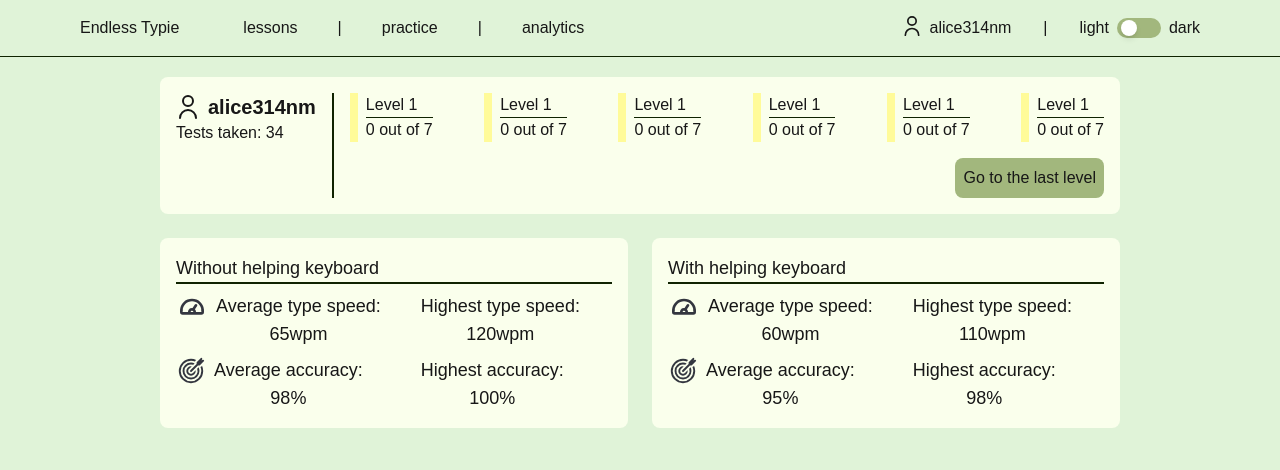
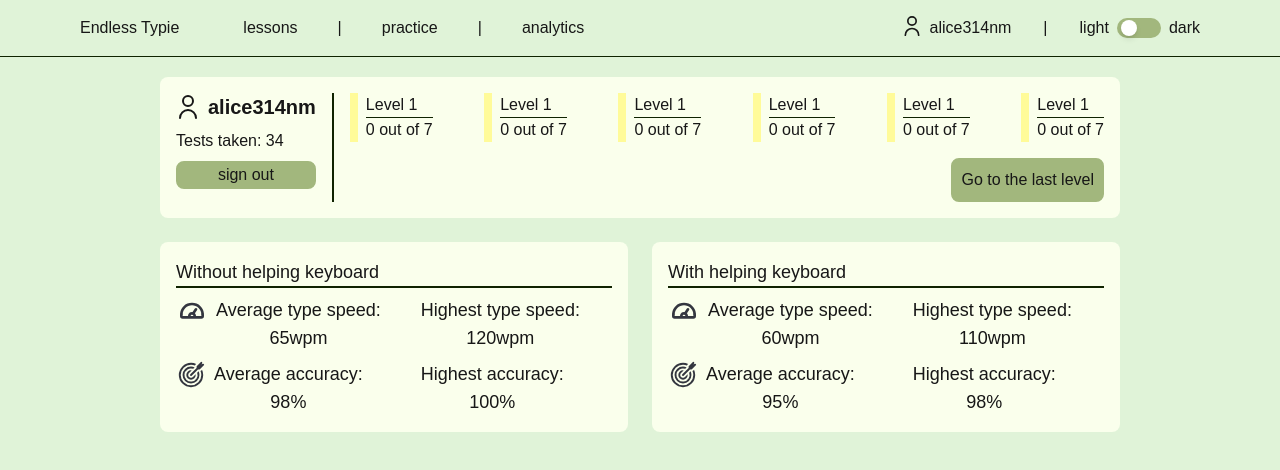
Before and after one commit to alice314nm/endless-typie, a Next.js app: page /analytics in a window 1280 px wide. Shown: the top 470 px of the page. Built offline with nearby package versions, Linux system fonts and the light colour scheme; no server answers.

Commit message:
adds firebase and goggle sign in method

```diff
--- a/app/_components/user-card.js
+++ b/app/_components/user-card.js
@@ -3,7 +3,7 @@ import React from 'react'
 export default function UserCard({userName, testsNumber}){
     return(
         <div className="flex flex-row bg-lightestGreen rounded-lg gap-4 p-4 w-full dark:bg-red dark:text-lightestRed">
-            <div className="flex flex-col border-r-2 border-r-darkGreen pr-4 dark:border-r-lightestRed">
+            <div className="flex flex-col border-r-2 gap-2 border-r-darkGreen pr-4 dark:border-r-lightestRed">
               <div className="flex flex-row items-center gap-2">
                 <svg
                   xmlns="http://www.w3.org/2000/svg"
@@ -19,6 +19,7 @@ export default function UserCard({userName, testsNumber}){
                 <h2 className="text-xl font-bold">{userName}</h2>
               </div>
               <p>Tests taken: {testsNumber}</p>
+              <button className='bg-green border-2 border-green rounded-lg dark:bg-lightRed hover:bg-lightestGreen dark:hover:bg-red dark:border-lightRed'>sign out</button>
             </div>
 
             <div className="flex flex-col justify-between w-full gap-4 items-end">
@@ -51,7 +52,7 @@ export default function UserCard({userName, testsNumber}){
               </div>
 
               {/* Go to last level */}
-              <a className="p-2 bg-green rounded-lg hover:cursor dark:bg-lightRed">Go to the last level</a>
+              <a className="p-2 bg-green border-2 border-green rounded-lg hover:cursor dark:border-lightRed dark:hover:bg-red dark:bg-lightRed">Go to the last level</a>
             </div>
           </div>
     );
--- /dev/null
+++ b/app/_utils/auth-context.js
@@ -0,0 +1,42 @@
+"use client";
+
+import { useContext, createContext, useState, useEffect } from "react";
+import {
+  signInWithPopup,
+  signOut,
+  onAuthStateChanged,
+  GoogleAuthProvider ,
+} from "firebase/auth";
+import { auth } from "./firebase";
+
+const AuthContext = createContext();
+
+export const AuthContextProvider = ({ children }) => {
+    const [user, setUser] = useState(null);
+
+    const googleSignIn = () => {
+        const provider = new GoogleAuthProvider();
+        return signInWithPopup(auth, provider);
+    };
+
+    const firebaseSignOut = () => {
+        return signOut(auth);
+    };
+
+    useEffect(() => {
+        const unsubscribe = onAuthStateChanged(auth, (currentUser) => {
+            setUser(currentUser);
+    });
+    return () => unsubscribe();
+    }, [user]);
+
+    return (
+        <AuthContext.Provider value={{ user, googleSignIn, firebaseSignOut }}>
+            {children}
+        </AuthContext.Provider>
+  );
+}
+
+export const useUserAuth = () => {
+  return useContext(AuthContext);
+};
--- /dev/null
+++ b/app/_utils/firebase.js
@@ -0,0 +1,21 @@
+// Import the functions you need from the SDKs you need
+import { initializeApp } from "firebase/app";
+// TODO: Add SDKs for Firebase products that you want to use
+// https://firebase.google.com/docs/web/setup#available-libraries
+import { getAuth } from "firebase/auth";
+
+
+// Your web app's Firebase configuration
+const firebaseConfig = {
+    apiKey: "AIzaSyC6bkNaLL9NX5Ty8tSV7dRTFEFI6tYz6Ig",
+    authDomain: "endless-typie.firebaseapp.com",
+    projectId: "endless-typie",
+    storageBucket: "endless-typie.firebasestorage.app",
+    messagingSenderId: "373345083487",
+    appId: "1:373345083487:web:0f9d081af74d555cdffbea"
+  };
+
+
+// Initialize Firebase
+const app = initializeApp(firebaseConfig);
+export const auth = getAuth(app)
--- a/app/layout.js
+++ b/app/layout.js
@@ -1,5 +1,6 @@
 import localFont from "next/font/local";
 import "./globals.css";
+import { AuthContextProvider } from "./_utils/auth-context";
 
 const geistSans = localFont({
   src: "./fonts/GeistVF.woff",
@@ -19,11 +20,18 @@ export const metadata = {
 
 export default function RootLayout({ children }) {
   return (
-    <html lang="en">
+    <html lang="en" style={{ margin: 0, padding: 0, width: "100%", height: "100%" }}>
       <body
-        className={`${geistSans.variable} ${geistMono.variable} antialiased`}
+        className={`${geistSans.variable} ${geistMono.variable}`}
+        style={{
+          margin: 0,
+          padding: 0,
+          width: "100%",
+          height: "100%",
+          overflow: "hidden",
+        }}
       >
-        {children}
+        <AuthContextProvider>{children}</AuthContextProvider>
       </body>
     </html>
   );
--- a/app/login/page.js
+++ b/app/login/page.js
@@ -1,6 +1,11 @@
 import Header from "../_components/header";
+// import { useUserAuth } from "./_utils/auth-context";
 
 export default function Page() {
+
+  // const { user, gitHubSignIn, firebaseSignOut } = useUserAuth();
+
+
   return (
     <main className="h-screen dark:bg-darkRed flex flex-col dark:text-lightestRed">
       <Header />
--- a/app/signin/page.js
+++ b/app/signin/page.js
@@ -1,18 +1,33 @@
+'use client'
+
 import Header from "../_components/header";
+import { useUserAuth } from "../_utils/auth-context";
 
 export default function Home() {
+  const { user, googleSignIn, firebaseSignOut } = useUserAuth();
+
+
   return (
     <main className="h-screen dark:bg-darkRed flex flex-col dark:text-lightestRed">
       <Header />
-      <form className="flex flex-col mt-16 gap-2 items-center justify-center">
+
+      {user ? (
+        <div>
+          <p>You're already signed in</p>
+          <button onClick={firebaseSignOut}>sign out</button>
+        </div>
+
+      )
+      : (
+      <div className="flex flex-col mt-16 gap-2 items-center justify-center">
         <h2 className="text-xl">Sign in</h2>
-
-        <button className="mt-2 dark:border-lightestRed dark:hover:bg-red dark:hover:text-lightestRed hover:bg-lightGreen bg-white flex flex-row p-2 items-center justify-center gap-2 border rounded-full border-darkGreen w-72 dark:bg-darkRed dark:text-lightestRed">
+        <button onClick={googleSignIn} className="mt-2 dark:border-lightestRed dark:hover:bg-red dark:hover:text-lightestRed hover:bg-lightGreen bg-white flex flex-row p-2 items-center justify-center gap-2 border rounded-full border-darkGreen w-72 dark:bg-darkRed dark:text-lightestRed">
             <img
             src="google-icon.svg"
             width={20}/>
             <p>Sign in with Google</p>
         </button>
+        <form className="flex flex-col gap-2 items-center justify-center">
           <input
             className="bg-lightGreen border-b-4 placeholder-darkGreen border-b-green p-2 w-72 focus:bg-lightestGreen focus:outline-none focus:ring-0 dark:bg-darkRed dark:border-b-red dark:placeholder-lightestRed dark:focus:bg-lightRed"
             placeholder="email"
@@ -27,6 +42,9 @@ export default function Home() {
           />
           <button className="mt-2 bg-green border-2 p-2 rounded-lg w-72 border-green hover:bg-lightGreen dark:bg-red dark:border-red dark:hover:bg-darkRed">Sign in</button>
         </form>
+      </div>)
+      }
+
     </main>
   );
 }
```
Also changed, not shown: package.json (+7 -5 lines), app/styles/color-pallet.txt (deleted), 1 other file (tests, documents, lock files or other folders). Lines whose indentation alone changed are shown as unchanged.
